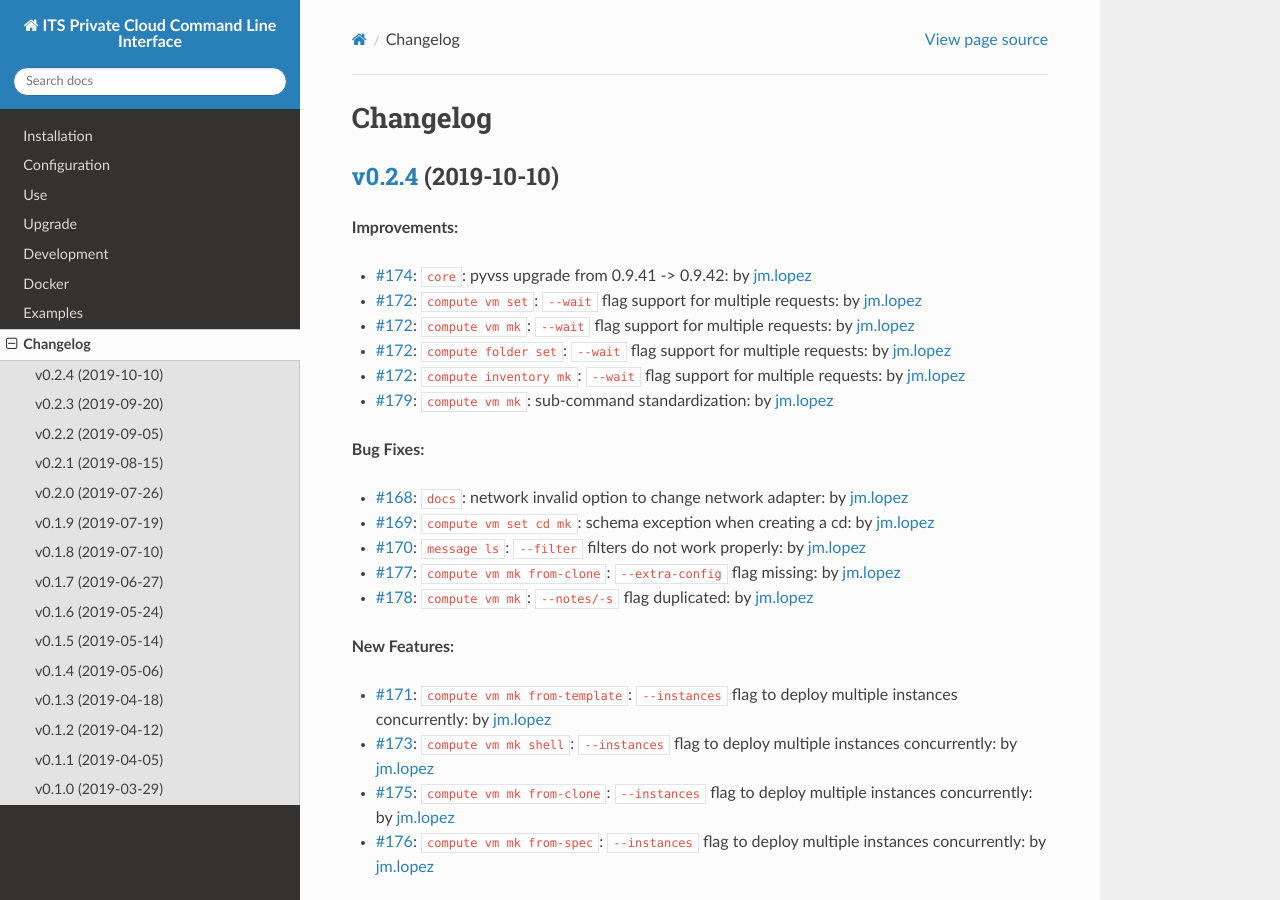
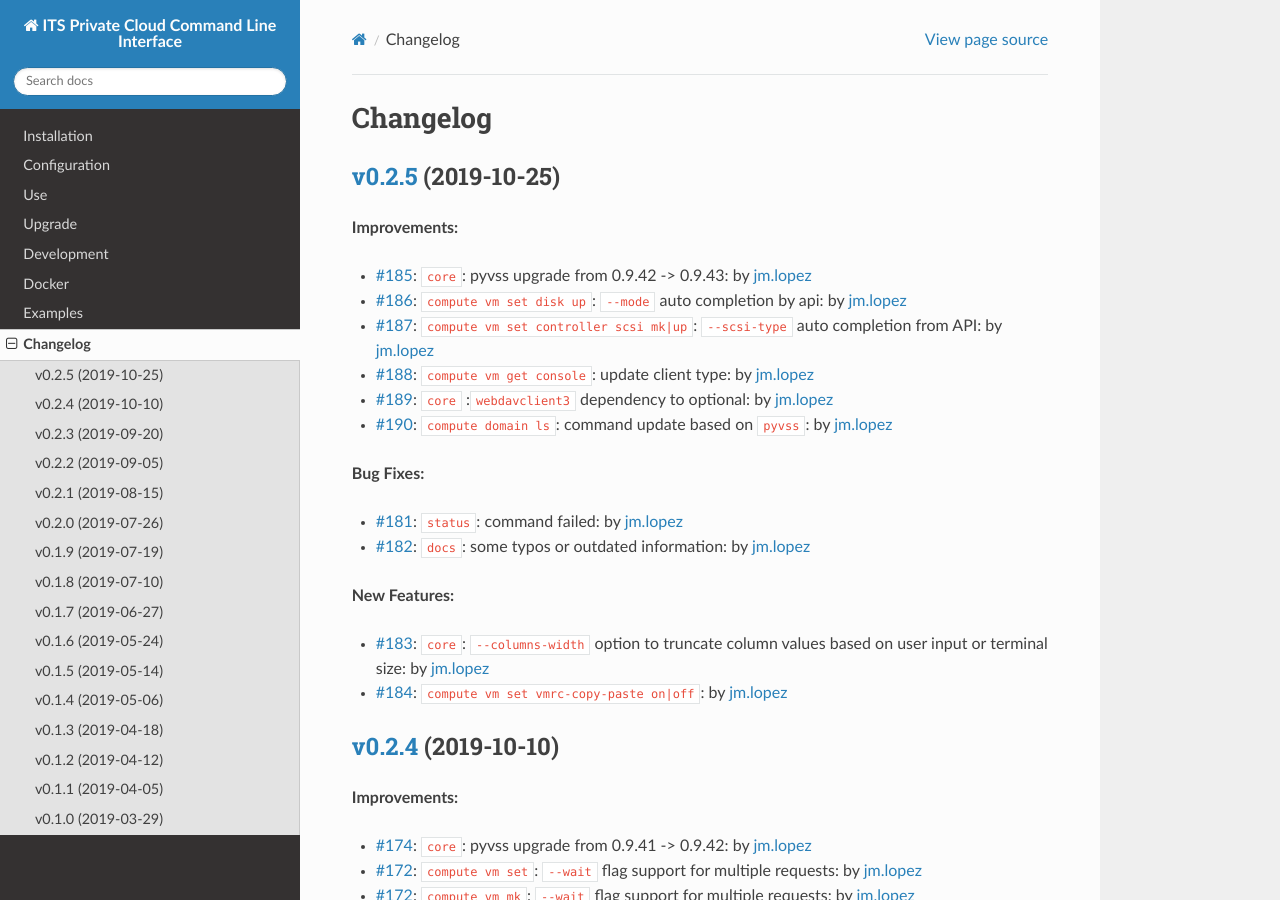
Before and after one commit to EIS-ITS/vss-cli, a Sphinx documentation site: the page built from docs/changelog.rst, in a window 1280 px wide and 900 px high. Built offline with Sphinx 7.4.7 and the Read the Docs theme 2.0.0, drawn with Linux system fonts in a browser that asks for light colours; the version number could not be read and is left out; some of the changed text lies outside the part shown.

Commit message:
Issue #191: 🎉Version release v0.2.5 - fixes #191

```diff
--- a/docs/changelog.rst
+++ b/docs/changelog.rst
@@ -1,6 +1,29 @@
 =========
 Changelog
 =========
+
+`v0.2.5 <https://gitlab-ee.eis.utoronto.ca/vss/vss-cli/tags/v0.2.5>`_ (2019-10-25)
+==================================================================================
+
+**Improvements:**
+
+- `#185 <https://gitlab-ee.eis.utoronto.ca/vss/vss-cli/issues/185>`_: ``core``: pyvss upgrade from 0.9.42 -> 0.9.43: by `jm.lopez`_
+- `#186 <https://gitlab-ee.eis.utoronto.ca/vss/vss-cli/issues/186>`_: ``compute vm set disk up``: ``--mode`` auto completion by api: by `jm.lopez`_
+- `#187 <https://gitlab-ee.eis.utoronto.ca/vss/vss-cli/issues/187>`_: ``compute vm set controller scsi mk|up``: ``--scsi-type`` auto completion from API: by `jm.lopez`_
+- `#188 <https://gitlab-ee.eis.utoronto.ca/vss/vss-cli/issues/188>`_: ``compute vm get console``: update client type: by `jm.lopez`_
+- `#189 <https://gitlab-ee.eis.utoronto.ca/vss/vss-cli/issues/189>`_: ``core`` :``webdavclient3`` dependency to optional: by `jm.lopez`_
+- `#190 <https://gitlab-ee.eis.utoronto.ca/vss/vss-cli/issues/190>`_: ``compute domain ls``: command update based on ``pyvss``: by `jm.lopez`_
+
+**Bug Fixes:**
+
+- `#181 <https://gitlab-ee.eis.utoronto.ca/vss/vss-cli/issues/181>`_: ``status``: command failed: by `jm.lopez`_
+- `#182 <https://gitlab-ee.eis.utoronto.ca/vss/vss-cli/issues/182>`_: ``docs``: some typos or outdated information:  by `jm.lopez`_
+
+**New Features:**
+
+- `#183 <https://gitlab-ee.eis.utoronto.ca/vss/vss-cli/issues/183>`_: ``core``: ``--columns-width`` option to truncate column values based on user input or terminal size: by `jm.lopez`_
+- `#184 <https://gitlab-ee.eis.utoronto.ca/vss/vss-cli/issues/184>`_: ``compute vm set vmrc-copy-paste on|off``: by `jm.lopez`_
+
 
 `v0.2.4 <https://gitlab-ee.eis.utoronto.ca/vss/vss-cli/tags/v0.2.4>`_ (2019-10-10)
 ==================================================================================
@@ -336,7 +359,7 @@ Changelog
 - `#23 <https://gitlab-ee.eis.utoronto.ca/vss/vss-cli/issues/23>`_: ``shell``: REPL interactive shell: by `jm.lopez`_
 - `#18 <https://gitlab-ee.eis.utoronto.ca/vss/vss-cli/issues/18>`_: ``stor``: Manage your personal storage space: by `jm.lopez`_
 - `#12 <https://gitlab-ee.eis.utoronto.ca/vss/vss-cli/issues/12>`_: ``status``: Check VSS Status: by `jm.lopez`_
-- `#14 <https://gitlab-ee.eis.utoronto.ca/vss/vss-cli/issues/14>`_: ``upgrade``: Upgrade VSS CLI and dependencies (experimental): by `jm.lopez`_
+- `#14 <https://gitlab-ee.eis.utoronto.ca/vss/vss-cli/issues/14>`_: ``upgrade``: Upgrade VSS CLI and dependencies (experimental>`_: by `jm.lopez`_
 - `#1 <https://gitlab-ee.eis.utoronto.ca/vss/vss-cli/issues/1>`_ : ``request``: Manage your different requests history: by `jm.lopez`_
 - `#15 <https://gitlab-ee.eis.utoronto.ca/vss/vss-cli/issues/15>`_: ``token``: Manage your API tokens: by `jm.lopez`_
 - `#17 <https://gitlab-ee.eis.utoronto.ca/vss/vss-cli/issues/17>`_: ``account``: Manage your VSS account: by `jm.lopez`_
--- a/docs/use.rst
+++ b/docs/use.rst
@@ -284,7 +284,7 @@ you could do:
 The option ``--columns-width`` allows you to set a maximum column width for a
 given output:
 
-.. code-block::
+.. code-block:: bash
 
     vss-cli --columns-width 0 compute vm ls -f name Pi -c 2
 
@@ -296,7 +296,7 @@ given output:
 ``--columns-width`` can be set to `0` in order to let the ``vss-cli`` to calculate the proper
 column size based on your terminal:
 
-.. code-block::
+.. code-block:: bash
 
     vss-cli --columns-width 15 compute vm ls -f name Pi -c 2
 
```
Also changed, not shown: CHANGELOG.md (+18 -0 lines), .bumpversion.cfg, 3 other files.
